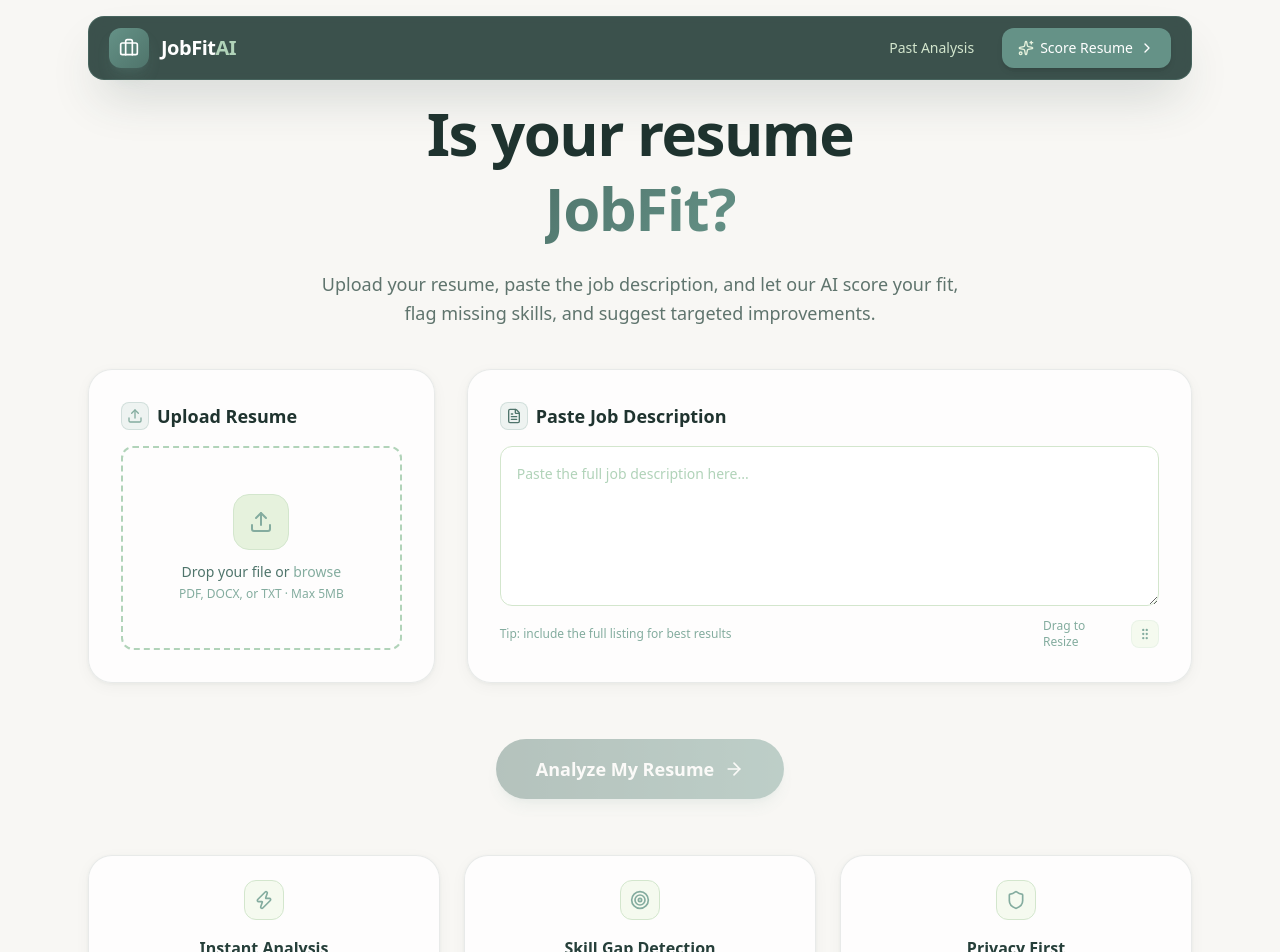
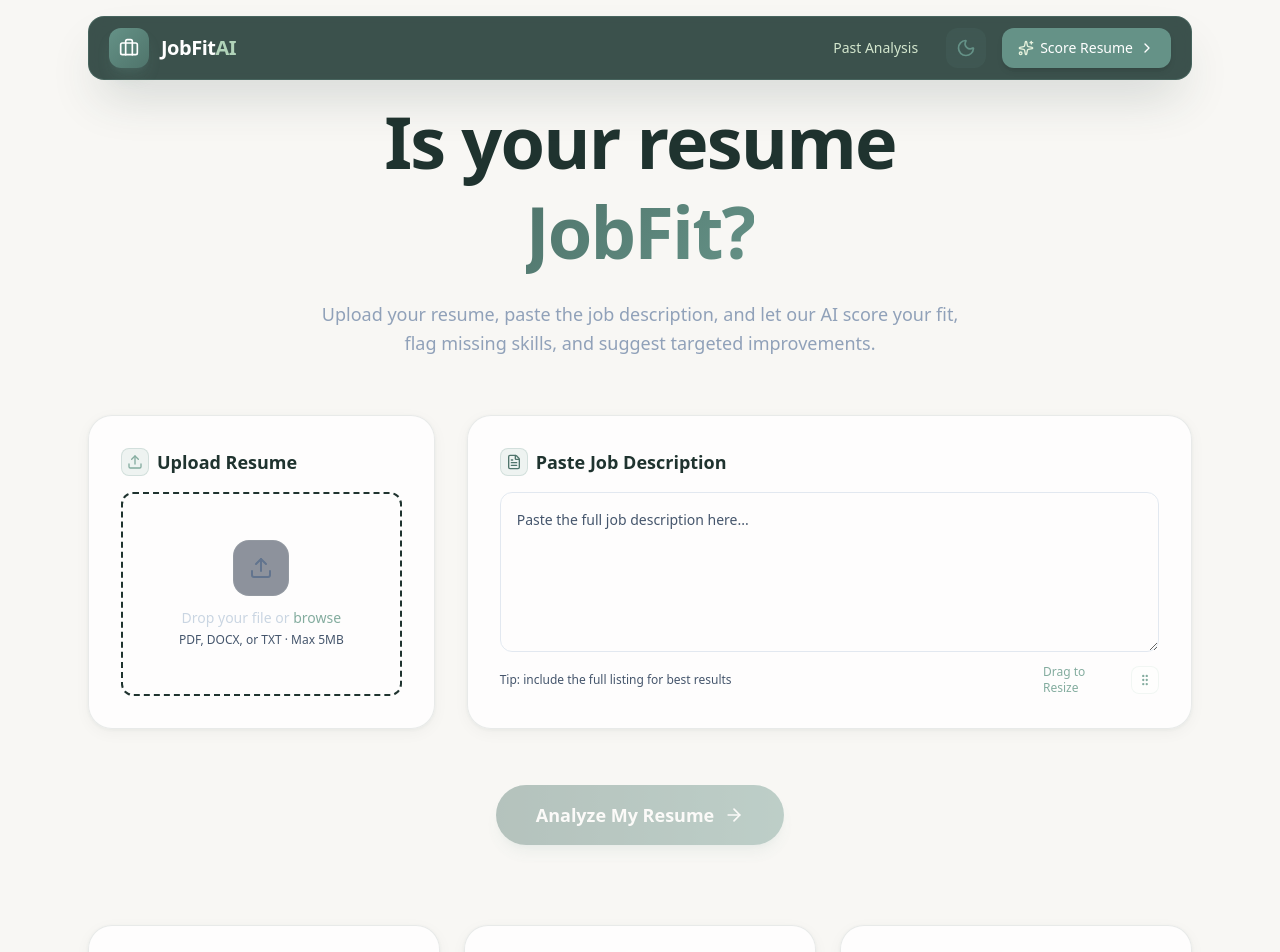
Before and after one commit to jhonbiancent/jobfit-ai, a Next.js app: page / in a window 1280 px wide. Shown: the top 952 px of the page. Built offline with nearby package versions, Linux system fonts and the light colour scheme.

Commit message:
feat: added dark mode theme

```diff
--- a/app/globals.css
+++ b/app/globals.css
@@ -119,13 +119,17 @@ body {
 }
 
 .btn-glow::after {
-  content: '';
+  content: "";
   position: absolute;
   top: -50%;
   left: -50%;
   width: 200%;
   height: 200%;
-  background: radial-gradient(circle, rgba(101, 146, 135, 0.2) 0%, transparent 70%);
+  background: radial-gradient(
+    circle,
+    rgba(101, 146, 135, 0.2) 0%,
+    transparent 70%
+  );
   opacity: 0;
   transition: opacity 0.3s ease;
   pointer-events: none;
@@ -197,3 +201,24 @@ body {
 ::-webkit-scrollbar-thumb:hover {
   background: rgba(38, 63, 58, 0.3);
 }
+
+.dark {
+  --background: #0000;
+  --foreground: #f5faef;
+  --muted: #84ac9f;
+  --card: rgba(38, 63, 58, 0.4);
+  --card-border: rgba(132, 172, 159, 0.15);
+  --card-hover: rgba(63, 99, 91, 0.4);
+
+  --color-brand-50: #1a2926;
+  --color-brand-100: #263f3a;
+  --color-brand-200: #3f635b;
+  --color-brand-300: #4f746b;
+  --color-brand-400: #659287;
+  --color-brand-500: #84ac9f;
+  --color-brand-600: #b1d3b9;
+  --color-brand-900: #f5faef;
+
+  --color-white: #121c1a;
+  --color-black: #ffffff;
+}
--- a/app/layout.tsx
+++ b/app/layout.tsx
@@ -5,6 +5,7 @@ import { Analytics } from "@vercel/analytics/next"
 
 import Header from '@/components/ui/Header';
 import Footer from '@/components/ui/Footer';
+import { ThemeProvider } from '@/components/ThemeProvider';
 
 const geistSans = Geist({
   variable: "--font-geist-sans",
@@ -31,14 +32,17 @@ export default function RootLayout({
     <html
       lang="en"
       className={`${geistSans.variable} ${geistMono.variable} h-full antialiased`}
+      suppressHydrationWarning
     >
       <Analytics/>
       <body className="min-h-full flex flex-col relative">
-        <Header />
-        <div className="flex-1 w-full relative z-10">
-          {children}
-        </div>
-        <Footer />
+        <ThemeProvider attribute="class" defaultTheme="system" enableSystem>
+          <Header />
+          <div className="flex-1 w-full relative z-10">
+            {children}
+          </div>
+          <Footer />
+        </ThemeProvider>
         </body>
     </html>
   );
--- a/app/page.tsx
+++ b/app/page.tsx
@@ -141,13 +141,13 @@ export default function Home() {
   return (
     <main className="min-h-full max-w-6xl mx-auto px-6 py-8 md:py-0 md:pb-16 flex flex-col items-center">
       {/* Hero */}
-      <div className="text-center mb-10 mt-4 md:mt-8 animate-fade-in-up">
+      <div className="text-center mb-14 mt-4 md:mt-8 animate-fade-in-up">
 
-        <h1 className="text-4xl sm:text-5xl md:text-6xl font-extrabold mb-6 tracking-tight leading-tight">
+        <h1 className="text-4xl sm:text-5xl md:text-6xl lg:text-7xl font-extrabold mb-6 tracking-tight leading-tight">
           Is your resume<br className="hidden sm:block" />
           <span className="gradient-text"> JobFit?</span>
         </h1>
-        <p className="text-base md:text-lg text-[var(--muted)] max-w-2xl mx-auto leading-relaxed">
+        <p className="text-base md:text-lg text-slate-400 max-w-2xl mx-auto leading-relaxed">
           Upload your resume, paste the job description, and let our AI score your fit,
           flag missing skills, and suggest targeted improvements.
         </p>
@@ -172,7 +172,7 @@ export default function Home() {
                 ? 'border-brand-500 bg-brand-500/5'
                 : file
                   ? 'border-green-500/30 bg-green-500/5'
-                  : 'border-brand-300'
+                  : 'upload-zone-idle border-card-border'
             }`}
           >
             <input
@@ -184,22 +184,22 @@ export default function Home() {
             {file ? (
               <div className="flex flex-col items-center gap-3">
                 <div className="w-14 h-14 rounded-2xl bg-green-500/10 border border-green-500/20 flex items-center justify-center">
-                  <CheckCircle className="w-7 h-7 text-green-600" />
+                  <CheckCircle className="w-7 h-7 text-green-400" />
                 </div>
                 <div className="text-center">
-                  <p className="font-medium text-brand-900 break-all px-2 text-sm">{file.name}</p>
-                  <p className="text-xs text-brand-400 mt-1">{(file.size / 1024 / 1024).toFixed(2)} MB · Ready</p>
+                  <p className="font-medium text-slate-200 break-all px-2 text-sm">{file.name}</p>
+                  <p className="text-xs text-slate-500 mt-1">{(file.size / 1024 / 1024).toFixed(2)} MB · Ready</p>
                 </div>
               </div>
             ) : (
               <>
-                <div className="w-14 h-14 rounded-2xl bg-brand-100 border border-brand-200 flex items-center justify-center mb-3">
-                  <Upload className="w-6 h-6 text-brand-400" />
+                <div className="w-14 h-14 rounded-2xl bg-slate-800/50 border border-white/5 flex items-center justify-center mb-3">
+                  <Upload className="w-6 h-6 text-slate-500" />
                 </div>
-                <p className="font-medium text-brand-600 mb-1 text-sm">
+                <p className="font-medium text-slate-300 mb-1 text-sm">
                   Drop your file or <span className="text-brand-400">browse</span>
                 </p>
-                <p className="text-xs text-brand-400">PDF, DOCX, or TXT · Max 5MB</p>
+                <p className="text-xs text-slate-600">PDF, DOCX, or TXT · Max 5MB</p>
               </>
             )}
           </div>
@@ -219,10 +219,10 @@ export default function Home() {
             onChange={(e) => setJdText(e.target.value)}
             placeholder="Paste the full job description here..."
             style={jdTextareaHeight ? { height: jdTextareaHeight } : undefined}
-            className="block w-full min-h-70 lg:min-h-40 bg-white border border-brand-200 rounded-xl p-4 text-sm text-brand-900 placeholder:text-brand-300 focus:outline-none focus:ring-2 focus:ring-accent/30 focus:border-accent/30 resize-y overflow-auto transition-colors leading-relaxed"
+            className="block w-full min-h-70 lg:min-h-40  border border-card-border rounded-xl p-4 text-sm text-slate-200 placeholder:text-slate-600 focus:outline-none focus:ring-2 focus:ring-accent/30 focus:border-accent/30 resize-y overflow-auto transition-colors leading-relaxed"
           ></textarea>
           <div className="flex items-center justify-between mt-3 gap-3">
-            <p className="text-xs text-brand-400">
+            <p className="text-xs text-slate-600">
               {jdText.length > 0 ? `${jdText.split(/\s+/).filter(Boolean).length} words` : 'Tip: include the full listing for best results'}
             </p>
             <div className="flex justify-center gap-2 items-center">
@@ -232,7 +232,7 @@ export default function Home() {
                   onPointerDown={handleDescriptionResizeStart}
                   aria-label="Resize job description field"
                   title="Drag to resize"
-                  className="inline-flex h-7 w-7 shrink-0 cursor-ns-resize items-center justify-center rounded-lg border border-brand-400/10 bg-brand-50 text-brand-400 transition hover:border-accent/30 hover:text-brand-600 focus:outline-none focus:ring-2 focus:ring-accent/30"
+                  className="inline-flex h-7 w-7 shrink-0 cursor-ns-resize items-center justify-center rounded-lg border border-brand-400/10 bg-white/3 text-brand-400 transition hover:border-accent/30 hover:text-slate-300 focus:outline-none focus:ring-2 focus:ring-accent/30"
                 >
                   <GripVertical className="w-3.5 h-3.5" />
                 </button>
@@ -244,7 +244,7 @@ export default function Home() {
 
       {/* Error */}
       {error && (
-        <div className="mt-8 p-4 bg-red-500/10 border border-red-500/20 text-red-600 rounded-xl w-full max-w-2xl text-center text-sm animate-fade-in-up">
+        <div className="mt-8 p-4 bg-red-500/10 border border-red-500/20 text-red-400 rounded-xl w-full max-w-2xl text-center text-sm animate-fade-in-up">
           {error}
         </div>
       )}
@@ -264,7 +264,7 @@ export default function Home() {
         <button
           onClick={handleAnalyze}
           disabled={!file || !jdText.trim() || !turnstileToken || isAnalyzing}
-          className="group relative inline-flex items-center gap-2.5 px-10 py-4 bg-linear-to-r from-brand-600 to-accent text-white rounded-full font-bold text-lg transition-all disabled:opacity-40 disabled:cursor-not-allowed shadow-lg shadow-brand-500/20 hover:shadow-brand-500/40 hover:scale-[1.02] active:scale-[0.98]"
+          className="btn-glow group relative inline-flex items-center gap-2.5 px-10 py-4 bg-linear-to-r from-brand-600 to-accent text-white rounded-full font-bold text-lg transition-all disabled:opacity-40 disabled:cursor-not-allowed shadow-lg shadow-brand-500/20 hover:shadow-brand-500/40 hover:scale-[1.02] active:scale-[0.98]"
         >
           {isAnalyzing ? (
             <>
@@ -281,14 +281,14 @@ export default function Home() {
       </div>
 
       {/* Feature Cards */}
-      <div className="grid grid-cols-1 sm:grid-cols-3 gap-4 md:gap-6 w-full mt-14 animate-fade-in-up delay-300">
+      <div className="grid grid-cols-1 sm:grid-cols-3 gap-4 md:gap-6 w-full mt-20 animate-fade-in-up delay-400">
         {features.map((feature, i) => (
           <div key={i} className="glass-card p-6 text-center group">
-            <div className="w-10 h-10 rounded-xl bg-brand-50 border border-brand-200 flex items-center justify-center mx-auto mb-4 text-brand-400 group-hover:text-brand-900 group-hover:bg-brand-500/20 group-hover:border-brand-500/20 transition-all">
+            <div className="w-10 h-10 rounded-xl bg-white/5 border border-white/5 flex items-center justify-center mx-auto mb-4 text-brand-400 group-hover:text-white group-hover:bg-brand-500/20 group-hover:border-brand-500/20 transition-all">
               {feature.icon}
             </div>
-            <h3 className="font-semibold text-brand-900 mb-1">{feature.title}</h3>
-            <p className="text-sm text-[var(--muted)] leading-relaxed">{feature.description}</p>
+            <h3 className="font-semibold text-black mb-1">{feature.title}</h3>
+            <p className="text-sm text-slate-500 leading-relaxed">{feature.description}</p>
           </div>
         ))}
       </div>
--- /dev/null
+++ b/components/ThemeProvider.tsx
@@ -0,0 +1,8 @@
+'use client';
+
+import * as React from 'react';
+import { ThemeProvider as NextThemesProvider } from 'next-themes';
+
+export function ThemeProvider({ children, ...props }: React.ComponentProps<typeof NextThemesProvider>) {
+  return <NextThemesProvider {...props}>{children}</NextThemesProvider>;
+}
--- a/components/ui/Header.tsx
+++ b/components/ui/Header.tsx
@@ -1,5 +1,6 @@
 import Link from 'next/link';
 import { Briefcase, Sparkles, ChevronRight } from 'lucide-react';
+import { ThemeToggle } from '@/components/ui/ThemeToggle';
 
 export default function Header() {
   return (
@@ -25,6 +26,8 @@ export default function Header() {
             Past Analysis
           </Link>
 
+          <ThemeToggle />
+
           {/* CTA Button */}
           <Link
             href="/"
--- /dev/null
+++ b/components/ui/ThemeToggle.tsx
@@ -0,0 +1,32 @@
+'use client';
+
+import * as React from 'react';
+import { Moon, Sun } from 'lucide-react';
+import { useTheme } from 'next-themes';
+
+export function ThemeToggle() {
+  const { theme, setTheme } = useTheme();
+  const [mounted, setMounted] = React.useState(false);
+
+  React.useEffect(() => {
+    setMounted(true);
+  }, []);
+
+  if (!mounted) {
+    return <div className="w-10 h-10" />;
+  }
+
+  return (
+    <button
+      onClick={() => setTheme(theme === 'dark' ? 'light' : 'dark')}
+      className="flex items-center justify-center w-10 h-10 rounded-xl bg-[#659287]/10 hover:bg-[#659287]/20 text-[#659287] dark:text-[#b1d3b9] transition-all duration-300"
+      aria-label="Toggle theme"
+    >
+      {theme === 'dark' ? (
+        <Sun className="w-5 h-5" />
+      ) : (
+        <Moon className="w-5 h-5" />
+      )}
+    </button>
+  );
+}
--- a/package.json
+++ b/package.json
@@ -15,6 +15,7 @@
     "lucide-react": "^1.21.0",
     "mammoth": "^1.12.0",
     "next": "16.2.9",
+    "next-themes": "^0.4.6",
     "pdf-parse": "^1.1.1",
     "react": "19.2.4",
     "react-dom": "19.2.4",
```
Also changed, not shown: 1 other file (tests, documents, lock files or other folders).
